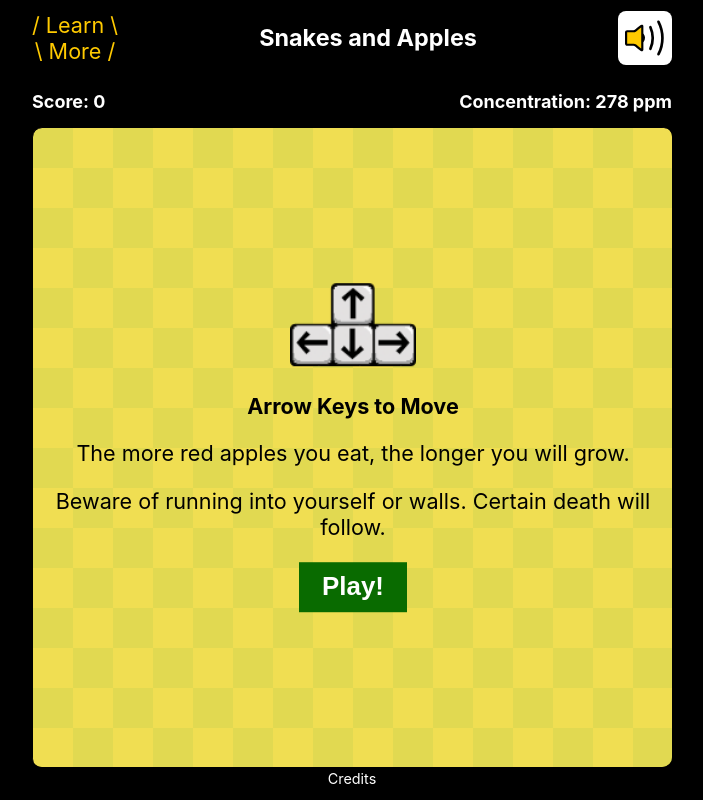
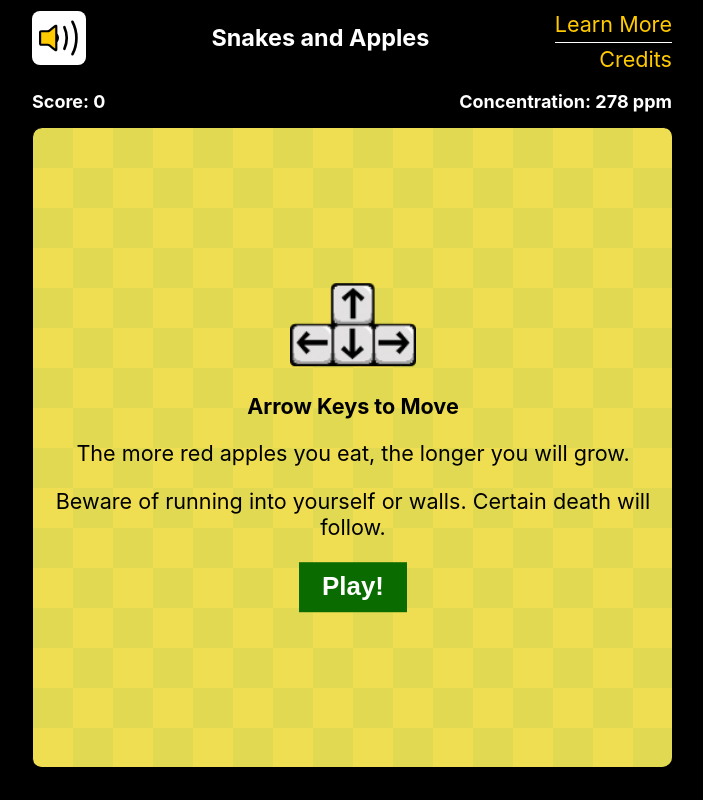
Before and after one commit to myron-liu/snakes-and-apples, a React (Create React App) app: page / in a window 1280 px wide. Shown: the whole page, without its empty margins (288-991 px from the left). Built offline with nearby package versions, Linux system fonts and the light colour scheme; no server answers.

Commit message:
sprint 4 changes

```diff
--- a/src/App.css
+++ b/src/App.css
@@ -1,32 +1,40 @@
 .App {
   text-align: center;
+
   font-size: inherit;
 }
 
 .App-header {
+  display: flex;
+  align-items: center;
+  flex-direction: column;
+  justify-content: center;
+
+  min-height: 100vh;
+
+  color: white;
   background-color: #282c34;
-  min-height: 100vh;
-  display: flex;
-  flex-direction: column;
-  align-items: center;
-  justify-content: center;
+
   font-size: calc(10px + 2vmin);
-  color: white;
 }
 
 #game-layout-container {
+  position: relative;
+
   margin: auto;
-  position: relative;
 }
 
 .subtitle {
+  position: relative;
+
+  display: flex;
+  align-items: center;
+  flex-direction: row;
+  justify-content: space-between;
+
   margin: auto;
+
   font-size: 1rem;
-  position: relative;
-  display: flex;
-  flex-direction: row;
-  align-items: center;
-  justify-content: space-between;
 }
 
 .score-container {
@@ -38,27 +46,47 @@
 }
 
 .title-bar {
+  position: relative;
+
+  display: flex;
+  align-items: center;
+  flex-direction: row;
+  justify-content: space-between;
+
   margin: auto;
+
   font-size: 1rem;
-  position: relative;
-  display: flex;
-  flex-direction: row;
-  align-items: center;
-  justify-content: space-between;
 }
 
-.learn-link {
+.learn-links {
+  text-align: end;
+}
+
+.learn-links a:nth-child(1){
+  padding-bottom: 5px;
+
+  border-bottom: 1px solid white;
+
+  line-height: 2em;
+}
+
+.learn-links a {
+  text-decoration: none;
+
   color:#ffca00;
-  text-decoration: none;
+
   font-size: 1.2em;
 }
 
 .credits-link {
+  width: 100%;
+
+  text-align: center;
+  text-decoration: none;
+
   color:#ffffff;
-  text-decoration: none;
+
   font-size: .8em;
-  text-align: center;
-  width: 100%;
 }
 
 .title {
@@ -67,64 +95,79 @@
 
 .mute-button {
   width: 3em;
+
+  cursor:pointer;
+
+  border-radius: 8px;
   background: white;
-  border-radius: 8px;
-  cursor:pointer;
 }
 
 #game-container {
   position: relative;
+
+  overflow: hidden;
+
   margin: auto;
+
   border-radius: 10px;
-  overflow: hidden;
 }
 
 .gameboard {
+  position: absolute;
+  z-index: 3;
+  top: 0;
+  left: 0;
+
+  box-sizing: border-box;
+
+  border: solid 1px #000000;
+  border-radius: inherit;
   background-color: transparent;
-  z-index: 3;
-  border: solid 1px #000000;
-  position: absolute;
-  box-sizing: border-box;
-  left: 0;
-  top: 0;
-  border-radius: inherit;
 }
 
 .background {
   position: absolute;
+  z-index: 2;
+  top: 0;
+  left: 0;
+
+  box-sizing: border-box;
+
+  border: solid 1px #000000;
+  border-radius: inherit;
   background-color: transparent;
-  z-index: 2;
-  border: solid 1px #000000;
-  box-sizing: border-box;
-  left: 0;
-  top: 0;
-  border-radius: inherit;
 }
 
 #particles-viz {
   position: absolute;
   z-index: 4;
+
   width: 100%;
   height: 100%;
 }
 
 .countdown-digit {
-  text-align: center;
-  font-size: 5em;
+  position: absolute;
+  z-index: 20;
+  top: 50%;
+  left: 0;
+
+  display: inline-block;
+
+  box-sizing: border-box;
   width: 100%;
+  margin: 0;
   padding: 12px;
-  position: absolute;
-  box-sizing: border-box;
-  left: 0;
-  z-index: 20;
-  background-color: rgba(0, 0, 0, 0.36);
-  margin: 0;
-  display: inline-block;
-  vertical-align: middle;
-  line-height: normal;
-  color: white;
-  top: 50%;
+
   -webkit-transform: translateY(-50%);
   -ms-transform: translateY(-50%);
   transform: translateY(-50%);
+  text-align: center;
+  vertical-align: middle;
+
+  color: white;
+  background-color: rgba(0, 0, 0, 0.36);
+
+  font-size: 5em;
+  line-height: normal;
 }
--- a/src/App.js
+++ b/src/App.js
@@ -812,24 +812,30 @@ class App extends React.Component {
   }
 
   gameOver() {
+    AUDIO_CLIPS['CARBON_DIVIDEND_BACKGROUND_SOUND'].stop()
+    AUDIO_CLIPS['CARBON_TAX_BACKGROUND_SOUND'].stop()
     this.snake.setStateToDead();
     this.drawSnakeAndItems(0)
     this.setState({ showingGameOverScreen: true })
     window.onkeydown = null;
-    window.onkeydown = () => {
+    setTimeout(() => {
       window.onkeydown = null;
       this.snake = new Snake(START_X, START_Y, DEFAULT_SNAKE_LENGTH, GAME_HEIGHT, GAME_WIDTH);
       this.snake.points = 0;
+      this.snake.concentration = 278;
+      this.fireHazardCount = 0;
+      this.resetGameBoard()
+      this.startCountdown()
+      // update page to reflect reset score & concentration:
       const scoreElem = document.getElementById('score');
       if (scoreElem) {
         scoreElem.innerHTML = this.snake.points;
       }
-      this.fireHazardCount = 0;
-      this.resetGameBoard()
-      this.startCountdown()
-    };
-    AUDIO_CLIPS['CARBON_DIVIDEND_BACKGROUND_SOUND'].stop()
-    AUDIO_CLIPS['CARBON_TAX_BACKGROUND_SOUND'].stop()
+      const concentrationElem = document.getElementById('concentration');
+      if (concentrationElem) {
+        concentrationElem.innerHTML = this.snake.concentration;
+      }
+    }, 1000); // wait one second before doing the above function
   }
 
   /**
@@ -974,9 +980,13 @@ class App extends React.Component {
       <article className="App">
         <div id="game-layout-container">
           <section className={'title-bar'}>
-            <a href="https://docs.google.com/document/u/1/d/e/2PACX-1vRTTFMQzqHk4kxRdp1Q_66Ug-MkLma9_HTyk-2JrtDeKG_z8n_5sg3vAuaCHtTAQxsMK72lNx3IheEN/pub" className={'learn-link'} target="_blank" rel="noopener noreferrer">/ Learn \<br></br>\ More /</a>
+            <img className={'mute-button'} onClick={() => { this.toggleMute() }} alt={this.state.muted ? "unmute" : "mute"} src={this.state.muted ? MUTE_ICON : UNMUTE_ICON} role="button"></img>
             <h1 className={'title'}>Snakes and Apples </h1>
-            <img className={'mute-button'} onClick={() => { this.toggleMute() }} alt={this.state.muted ? "unmute" : "mute"} src={this.state.muted ? MUTE_ICON : UNMUTE_ICON} role="button"></img>
+            <div className={'learn-links'}>
+              <a href="https://docs.google.com/document/u/1/d/e/2PACX-1vRTTFMQzqHk4kxRdp1Q_66Ug-MkLma9_HTyk-2JrtDeKG_z8n_5sg3vAuaCHtTAQxsMK72lNx3IheEN/pub" target="_blank" rel="noopener noreferrer">Learn More</a>
+              <br></br>
+              <a href="https://www.artworksforchange.org" target="_blank" rel="noopener noreferrer">Credits</a>
+            </div>
           </section>
           <section className={'subtitle'} id={'game-subtitle'}>
             <h2 className={'score-container'}>Score: <span id={'score'}>0</span></h2>
@@ -991,7 +1001,6 @@ class App extends React.Component {
             {this.state.showingGameOverScreen && <GameOverScreen></GameOverScreen>}
             {(this.state.countDownDigit > 0) && <h1 className='countdown-digit' >{this.state.countDownDigit}</h1>}
           </div>
-          <a href="https://www.artworksforchange.org" className={'credits-link'} target="_blank" rel="noopener noreferrer">Credits</a>
         </div>
       </article>
     );
--- a/src/gameOverScreen.jsx
+++ b/src/gameOverScreen.jsx
@@ -8,7 +8,7 @@ function GameOverScreenComponent(props) {
             <div className="vertical-center">
                 <h1>GAME OVER</h1>
                 <img src={ARROW_KEYS_TUTORIAL} className="key-tutorial" alt=""></img>
-                <p><b>Press any key to restart.</b></p>
+                <p><b>Restarting...</b></p>
             </div>
         </section>
     );
```
Also changed, not shown: 1 other file (tests, documents, lock files or other folders).
